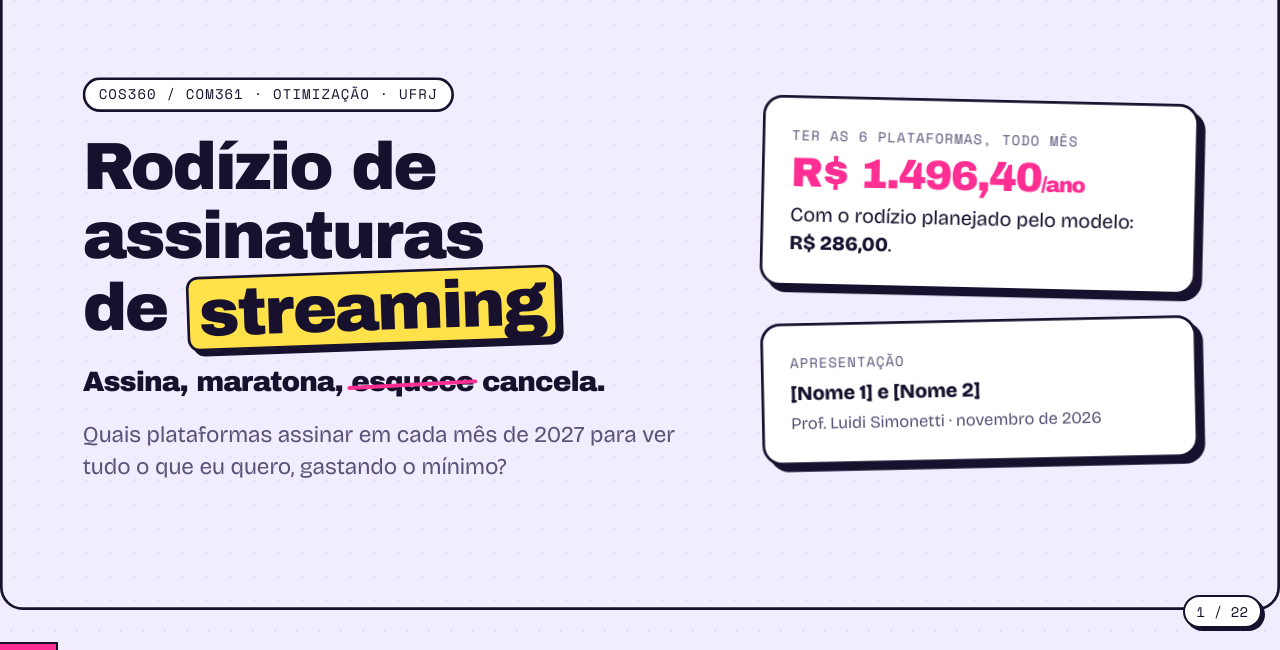
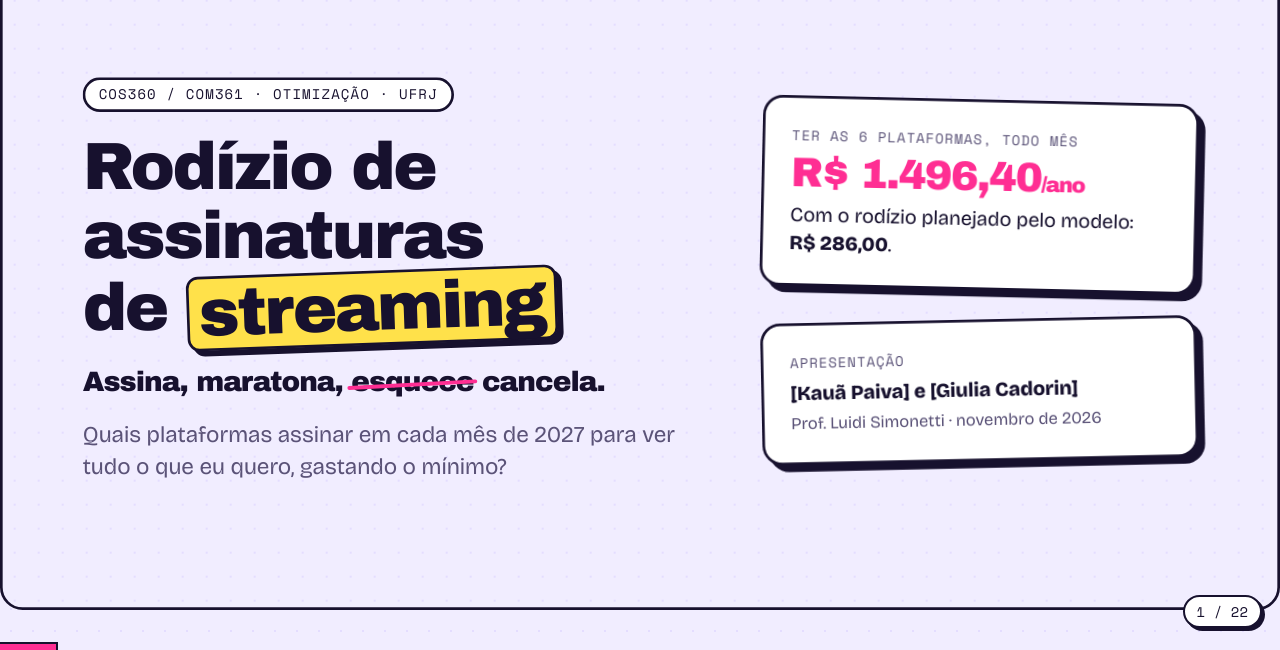
Before and after one commit to Kauagpaiva/otimiza-o, a plain HTML site: page apresentação/Rodízio de Streaming.html in a window 1280 px wide. Shown: the part 150-800 px from the top of the page. Drawn offline with nearby package versions, Linux system fonts and the light colour scheme; a web font is replaced by a local one.

Commit message:
add names

```diff
--- a/apresentação/Rodízio de Streaming.html
+++ b/apresentação/Rodízio de Streaming.html
@@ -306,7 +306,7 @@ body.visao .botoes, body.visao .contador { opacity: 1; }
       </div>
       <div class="cartao tilt-e col" data-a="pop" style="--d:5;gap:8px">
         <span class="rotulo">apresentação</span>
-        <p class="txt"><b>[Nome 1] e [Nome 2]</b></p>
+        <p class="txt"><b>[Kauã Paiva] e [Giulia Cadorin]</b></p>
         <p class="sm">Prof. Luidi Simonetti · novembro de 2026</p>
       </div>
     </div>
```
Also changed, not shown: 1 other file.
